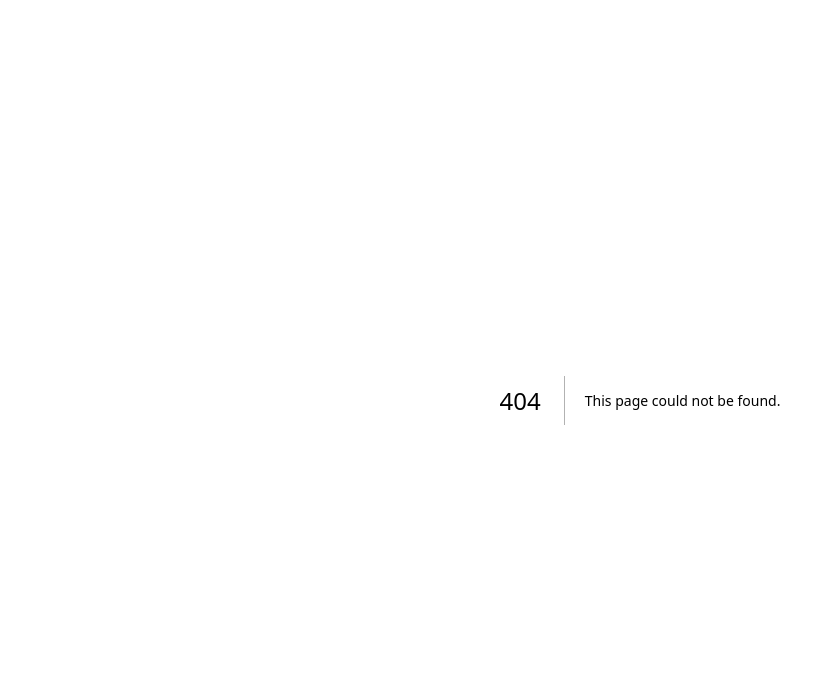
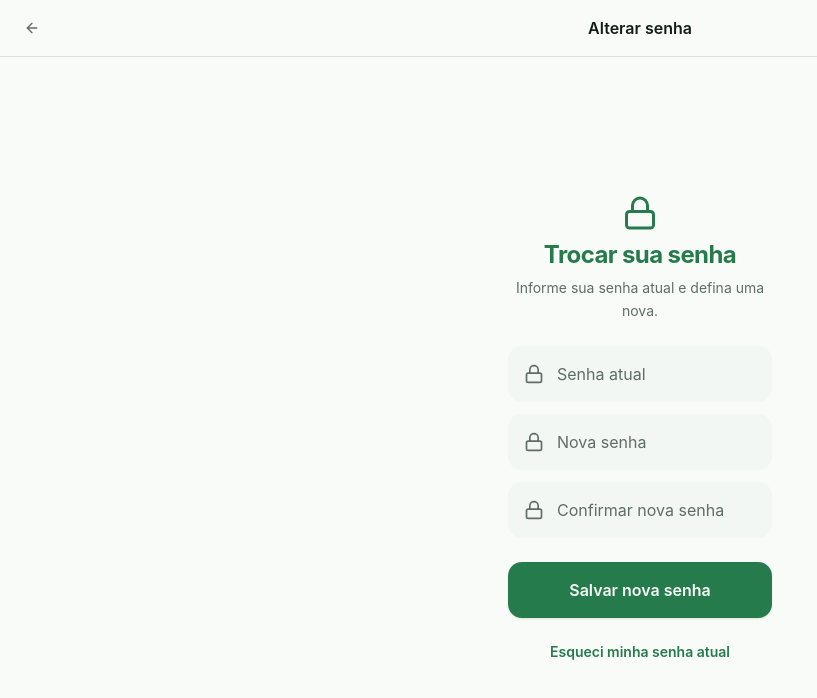
Before and after one commit to ttmatteus/sgp-macrocoop, a Next.js app in the folder apps/web/: page /perfil/ajustes/alterar-senha in a window 1280 px wide. Before the commit this address had no page. Shown: the top 698 px of the page, without its empty margins (0-817 px from the left). Built offline with nearby package versions, Linux system fonts and the light colour scheme.

Commit message:
add tela de alterar senha, com o splash saindo dos ajustes

```diff
--- /dev/null
+++ b/apps/web/src/app/perfil/ajustes/alterar-senha/page.tsx
@@ -0,0 +1,120 @@
+'use client'
+
+import Link from 'next/link'
+import { useRef } from 'react'
+import { useRouter } from 'next/navigation'
+import { gsap } from 'gsap'
+import { ArrowLeft, Lock } from 'lucide-react'
+import { SplashButton } from '@/components/ui/splash-button'
+
+export default function AlterarSenhaPage() {
+  const router = useRouter()
+  const frameRef = useRef<HTMLDivElement>(null)
+  const splashRef = useRef<HTMLDivElement>(null)
+
+  const handleVoltar = (e: React.MouseEvent) => {
+    const frame = frameRef.current
+    const splash = splashRef.current
+    if (!frame || !splash) {
+      router.push('/perfil/ajustes')
+      return
+    }
+
+    const rect = frame.getBoundingClientRect()
+    const clickX = e.clientX - rect.left
+    const clickY = e.clientY - rect.top
+    const maxX = Math.max(clickX, rect.width - clickX)
+    const maxY = Math.max(clickY, rect.height - clickY)
+    const radius = Math.sqrt(maxX ** 2 + maxY ** 2)
+
+    splash.style.width = `${radius * 2}px`
+    splash.style.height = `${radius * 2}px`
+    splash.style.left = `${clickX - radius}px`
+    splash.style.top = `${clickY - radius}px`
+
+    gsap.set(splash, { scale: 0 })
+    gsap.to(splash, {
+      scale: 1,
+      duration: 0.85,
+      ease: 'power3.inOut',
+      onComplete: () => router.push('/perfil/ajustes'),
+    })
+  }
+
+  return (
+    <div ref={frameRef} className="relative flex min-h-dvh flex-col overflow-hidden bg-background">
+      {/* Header */}
+      <div className="relative z-10 flex shrink-0 items-center border-b border-border px-4 py-4">
+        <button
+          onClick={handleVoltar}
+          aria-label="Voltar"
+          className="absolute left-4 flex size-8 items-center justify-center rounded-full text-muted-foreground transition-colors hover:bg-muted"
+        >
+          <ArrowLeft className="size-4" />
+        </button>
+        <h1 className="mx-auto text-base font-semibold">Alterar senha</h1>
+      </div>
+
+      {/* Conteúdo centralizado */}
+      <div className="relative z-10 flex flex-1 flex-col items-center justify-center">
+        <div className="flex w-full max-w-[320px] flex-col gap-6 px-7">
+          <div className="space-y-1.5 text-center">
+            <Lock className="mx-auto mb-2 size-9 text-primary" />
+            <h2 className="text-2xl font-bold tracking-tight text-primary">Trocar sua senha</h2>
+            <p className="text-sm leading-relaxed text-muted-foreground">
+              Informe sua senha atual e defina uma nova.
+            </p>
+          </div>
+
+          <div className="space-y-3">
+            <div className="relative">
+              <Lock className="pointer-events-none absolute left-4 top-1/2 size-5 -translate-y-1/2 text-muted-foreground" />
+              <input
+                type="password"
+                placeholder="Senha atual"
+                className="h-14 w-full rounded-xl border border-transparent bg-muted/70 pl-12 pr-4 text-base text-foreground outline-none transition-colors placeholder:text-muted-foreground focus:border-ring focus:bg-card focus:ring-[3px] focus:ring-ring/30"
+              />
+            </div>
+            <div className="relative">
+              <Lock className="pointer-events-none absolute left-4 top-1/2 size-5 -translate-y-1/2 text-muted-foreground" />
+              <input
+                type="password"
+                placeholder="Nova senha"
+                className="h-14 w-full rounded-xl border border-transparent bg-muted/70 pl-12 pr-4 text-base text-foreground outline-none transition-colors placeholder:text-muted-foreground focus:border-ring focus:bg-card focus:ring-[3px] focus:ring-ring/30"
+              />
+            </div>
+            <div className="relative">
+              <Lock className="pointer-events-none absolute left-4 top-1/2 size-5 -translate-y-1/2 text-muted-foreground" />
+              <input
+                type="password"
+                placeholder="Confirmar nova senha"
+                className="h-14 w-full rounded-xl border border-transparent bg-muted/70 pl-12 pr-4 text-base text-foreground outline-none transition-colors placeholder:text-muted-foreground focus:border-ring focus:bg-card focus:ring-[3px] focus:ring-ring/30"
+              />
+            </div>
+          </div>
+
+          {/* inputs ainda n tao controlados e o botao n faz nada, só visual por enquanto */}
+          <SplashButton className="h-14 w-full rounded-xl bg-primary text-base font-semibold text-primary-foreground shadow-sm transition-colors hover:bg-primary/90 active:translate-y-px">
+            Salvar nova senha
+          </SplashButton>
+
+          <p className="text-center text-sm">
+            <Link
+              href="/recuperar-senha"
+              className="font-semibold text-primary underline-offset-4 hover:underline"
+            >
+              Esqueci minha senha atual
+            </Link>
+          </p>
+        </div>
+      </div>
+
+      {/* Splash de transição ao voltar */}
+      <div
+        ref={splashRef}
+        className="pointer-events-none fixed z-20 rounded-full bg-primary"
+        style={{ transform: 'scale(0)' }}
+      />
+    </div>
+  )
+}
--- a/apps/web/src/app/perfil/layout.tsx
+++ b/apps/web/src/app/perfil/layout.tsx
@@ -15,19 +15,32 @@ const bottomNav = [
   { label: 'Ajustes', icon: Settings, href: '/perfil/ajustes' },
 ]
 
-export default function PerfilLayout() {
+export default function PerfilLayout({ children }: { children: React.ReactNode }) {
   const pathname = usePathname()
   const router = useRouter()
   const trackRef = useRef<HTMLDivElement>(null)
+  const frameRef = useRef<HTMLDivElement>(null)
+  const splashRef = useRef<HTMLDivElement>(null)
   const montouRef = useRef(false)
 
+  // alterar-senha n é aba da trilha, é navegação pra frente, ai n renderiza a
+  // trilha aqui pq o router já foi pra outra pagina
+  const emAlterarSenha = pathname.startsWith('/perfil/ajustes/alterar-senha')
   const tela: 'perfil' | 'ajustes' = pathname === '/perfil/ajustes' ? 'ajustes' : 'perfil'
 
-  // mesma trilha deslizante do login/recuperar-senha, só que entre perfil e ajustes
   useEffect(() => {
+    // enquanto tá no alterar-senha a div da trilha nem existe no dom (ve o
+    // return <>{children}</> ali embaixo). qnd volta ela remonta do zero sem
+    // transform, entao conta como um "primeiro mount" de novo
+    if (emAlterarSenha) {
+      montouRef.current = false
+      return
+    }
     if (!trackRef.current) return
     const xPercent = tela === 'perfil' ? 0 : -50
 
+    // no primeiro mount (reload ou voltando do alterar-senha) a trilha já
+    // nasce na aba certa, sem deslizar a partir do perfil
     if (!montouRef.current) {
       montouRef.current = true
       gsap.set(trackRef.current, { xPercent })
@@ -39,16 +52,53 @@ export default function PerfilLayout() {
       duration: 0.5,
       ease: 'power2.inOut',
     })
-  }, [tela])
+  }, [tela, emAlterarSenha])
+
+  // splash verde que expande do clique e revela o alterar-senha por baixo
+  // fica aqui no layout (fora da trilha que o gsap transforma) e acima do
+  // navbar, senão o transform da trilha prende o splash num stacking context
+  // isolado e o navbar (fixed) fica por cima dele mesmo com z-index maior
+  const handleAlterarSenha = (e: React.MouseEvent) => {
+    const frame = frameRef.current
+    const splash = splashRef.current
+    if (!frame || !splash) {
+      router.push('/perfil/ajustes/alterar-senha')
+      return
+    }
+
+    const rect = frame.getBoundingClientRect()
+    const clickX = e.clientX - rect.left
+    const clickY = e.clientY - rect.top
+    const maxX = Math.max(clickX, rect.width - clickX)
+    const maxY = Math.max(clickY, rect.height - clickY)
+    const radius = Math.sqrt(maxX ** 2 + maxY ** 2)
+
+    splash.style.width = `${radius * 2}px`
+    splash.style.height = `${radius * 2}px`
+    splash.style.left = `${clickX - radius}px`
+    splash.style.top = `${clickY - radius}px`
+
+    gsap.set(splash, { scale: 0 })
+    gsap.to(splash, {
+      scale: 1,
+      duration: 0.85,
+      ease: 'power3.inOut',
+      onComplete: () => router.push('/perfil/ajustes/alterar-senha'),
+    })
+  }
+
+  // alterar-senha empilha (navegação pra frente), n é aba da trilha, só
+  // renderiza o conteúdo real da rota aqui
+  if (emAlterarSenha) return <>{children}</>;
 
   return (
-    <div className="relative h-dvh overflow-hidden bg-background">
+    <div ref={frameRef} className="relative h-dvh overflow-hidden bg-background">
       <div ref={trackRef} className="flex h-full w-[200%]">
         <div className="h-full w-1/2 shrink-0">
           <PerfilPanel />
         </div>
         <div className="h-full w-1/2 shrink-0">
-          <AjustesPanel />
+          <AjustesPanel onAlterarSenha={handleAlterarSenha} />
         </div>
       </div>
 
@@ -76,6 +126,13 @@ export default function PerfilLayout() {
           )
         })}
       </nav>
+
+      {/* splash de transição, precisa ficar acima do navbar (z maior que 20) */}
+      <div
+        ref={splashRef}
+        className="pointer-events-none fixed z-30 rounded-full bg-primary"
+        style={{ transform: 'scale(0)' }}
+      />
     </div>
   )
 }
```
